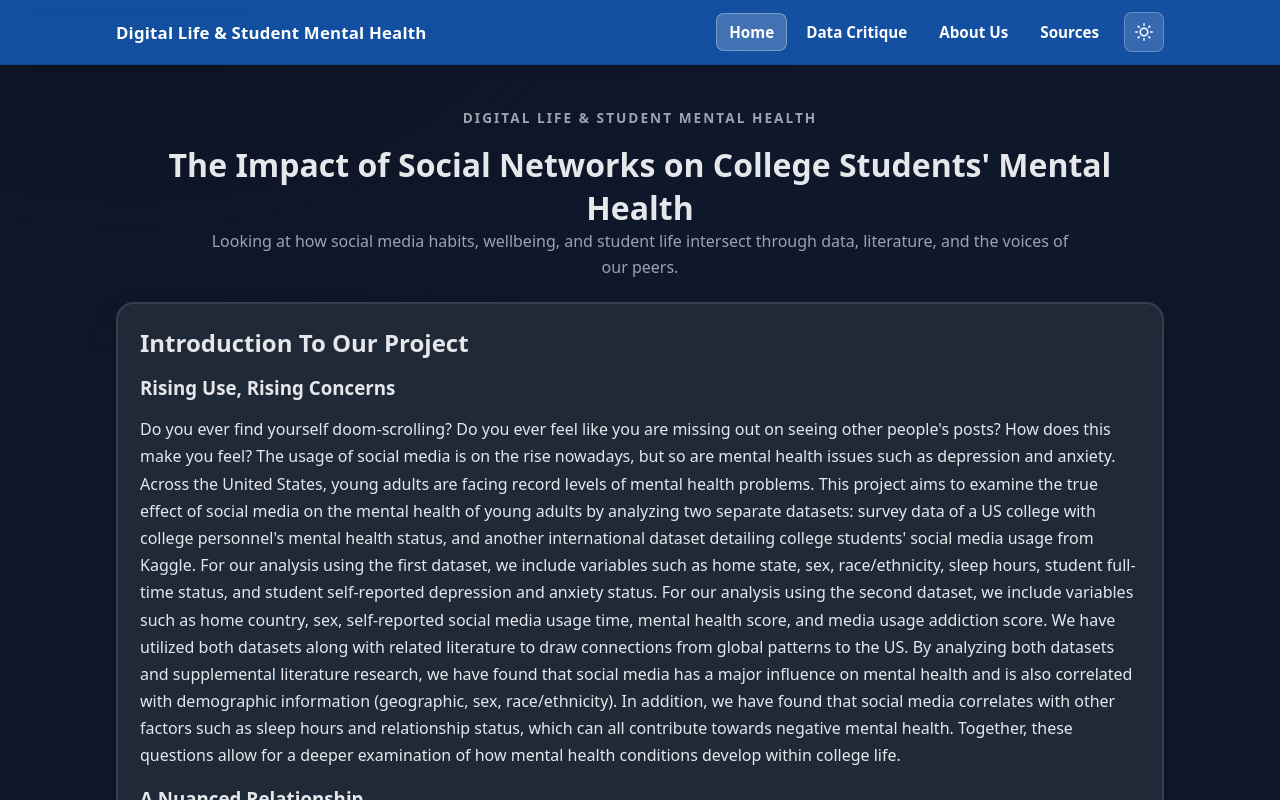
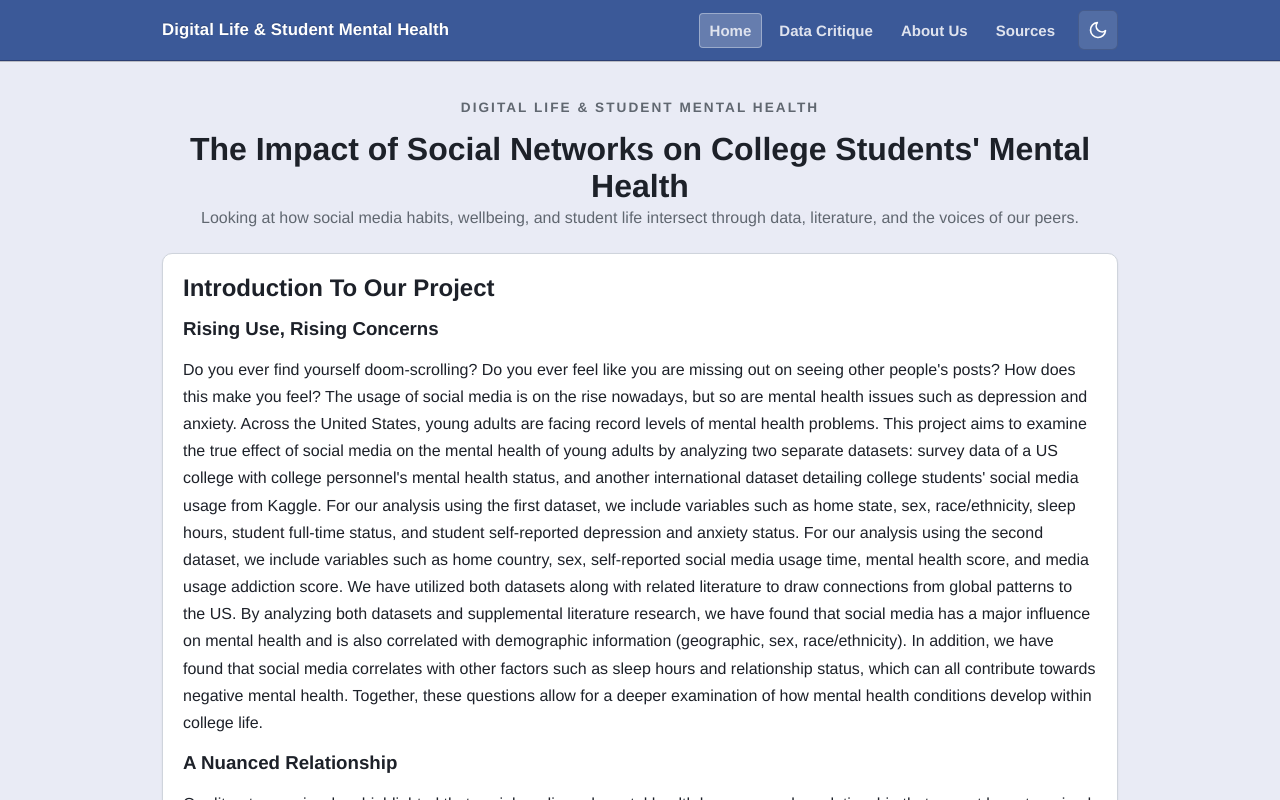
Before and after one commit to iamchrisescobar/digital_life_mental_health, a React (Vite) app: page / in a window 1280 px wide. Shown: the top 800 px of the page. Built offline with nearby package versions, Linux system fonts and the light colour scheme.

Commit message:
changing theme to look closer to old Facebook, added Jiahongs headshot

```diff
--- a/src/context/ThemeContext.jsx
+++ b/src/context/ThemeContext.jsx
@@ -10,7 +10,7 @@ export function ThemeProvider({ children }) {
   const [isDark, setIsDark] = useState(() => {
     // Check localStorage for saved preference
     const saved = localStorage.getItem('theme')
-    return saved ? saved === 'dark' : true // default to dark
+    return saved ? saved === 'dark' : false // default to light (classic feel)
   })
 
   useEffect(() => {
--- a/src/pages/AboutUs.jsx
+++ b/src/pages/AboutUs.jsx
@@ -96,7 +96,7 @@ export default function AboutUs() {
             name="Jiahong Chen"
             yearMajor="Second-year Statistics and Data Science"
             role="Data Visualization"
-            imgSrc="https://placehold.co/320x320/png?text=Headshot"
+            imgSrc="images/team/JiahongChen.jpg"
             linkedinUrl="https://www.linkedin.com/in/jiahong-chen-760139331/"
             email="jiahongchen13@g.ucla.edu"
           />
--- a/src/styles.css
+++ b/src/styles.css
@@ -1,34 +1,34 @@
-/* Dark theme (default) */
+/* Dark theme (classic deep blue) */
 :root[data-theme="dark"] {
-  --bg: #0f172a;      /* slate-900 */
-  --panel: #111827;   /* gray-900 */
-  --muted: #9ca3af;   /* gray-400 */
-  --text: #e5e7eb;    /* gray-200 */
-  --brand: #38bdf8;   /* sky-400 */
-  --card: #1f2937;    /* gray-800 */
-  --accent: #22d3ee;  /* cyan-400 */
-  --card-bg: linear-gradient(180deg, rgba(255,255,255,0.05), rgba(255,255,255,0.02));
-  --card-border: rgba(255,255,255,0.1);
-  --nav-bg: rgba(10, 13, 23, 0.65);
+  --bg: #0f1b3d;      /* deep navy */
+  --panel: #15244b;   /* darker panel */
+  --muted: #9aa6c8;   /* muted text */
+  --text: #e6ebf5;    /* light text */
+  --brand: #7aa0ff;   /* softer blue */
+  --card: #1c2c55;    /* dark card */
+  --accent: #a4b9ff;  /* accent highlight */
+  --card-bg: #1c2c55;
+  --card-border: rgba(255,255,255,0.15);
+  --nav-bg: #142652;
 }
 
-/* Light theme */
+/* Light theme (old Facebook-inspired) */
 :root[data-theme="light"] {
-  --bg: #f3f4f6;      /* gray-100 */
-  --panel: #ffffff;   /* white */
-  --muted: #6b7280;   /* gray-500 */
-  --text: #1f2937;    /* gray-800 */
-  --brand: #38bdf8;   /* sky-400 */
-  --card: #ffffff;    /* white */
-  --accent: #0ea5e9;  /* sky-500 */
-  --card-bg: linear-gradient(180deg, rgba(255,255,255,1), rgba(249,250,251,1));
-  --card-border: rgba(0,0,0,0.1);
-  --nav-bg: rgba(255, 255, 255, 0.95);
+  --bg: #e9ebf5;      /* classic FB gray */
+  --panel: #f5f6f7;   /* panel background */
+  --muted: #606770;   /* muted text */
+  --text: #1d2129;    /* primary text */
+  --brand: #3b5998;   /* FB blue */
+  --card: #ffffff;    /* white cards */
+  --accent: #2d4373;  /* darker blue for hover */
+  --card-bg: #ffffff;
+  --card-border: #cfd4dc;
+  --nav-bg: #3b5998;
 }
 
 /* Facebook blue for navbar (same in both themes) */
 :root {
-  --facebook-blue: #1877f2;
+  --facebook-blue: #3b5998;
 }
 
 * { box-sizing: border-box; }
@@ -36,7 +36,7 @@ html, body, #root { height: 100%; }
 
 body {
   margin: 0;
-  font-family: system-ui, -apple-system, Segoe UI, Roboto, Helvetica, Arial, "Apple Color Emoji", "Segoe UI Emoji";
+  font-family: "Helvetica Neue", Helvetica, Arial, sans-serif;
   background: var(--bg);
   color: var(--text);
   transition: background-color 0.3s ease, color 0.3s ease;
@@ -44,21 +44,21 @@ body {
 
 /* Light mode gradient background */
 :root[data-theme="light"] body {
-  background: linear-gradient(135deg, #f0f9ff 0%, #e0f2fe 50%, #f3f4f6 100%);
+  background: #e9ebf5;
 }
 
 /* Dark mode gradient background */
 :root[data-theme="dark"] body {
-  background: radial-gradient(1200px 800px at 10% -10%, #0b1324 0%, var(--bg) 60%);
+  background: #0f1b3d;
 }
 
 a { color: var(--brand); text-decoration: none; }
 a:hover { text-decoration: underline; }
 
 .container {
-  max-width: 1080px;
-  margin: 96px auto 64px;
-  padding: 0 16px;
+  max-width: 980px;
+  margin: 88px auto 60px;
+  padding: 0 12px;
 }
 
 .stack > * + * { margin-top: 1rem; }
@@ -72,27 +72,29 @@ a:hover { text-decoration: underline; }
 }
 
 .card {
-  background: var(--card-bg);
+  background: var(--card);
   border: 1px solid var(--card-border);
-  border-radius: 16px;
+  border-radius: 8px;
   padding: 16px 18px;
-  box-shadow: 0 10px 30px rgba(0,0,0,0.15);
-  transition: background 0.3s ease, border 0.3s ease;
+  box-shadow: 0 1px 0 rgba(0,0,0,0.08);
+  transition: background 0.2s ease, border 0.2s ease;
 }
 
 :root[data-theme="light"] .card {
-  box-shadow: 0 4px 20px rgba(0,0,0,0.08);
+  box-shadow: 0 1px 0 rgba(0,0,0,0.08);
 }
 
 .button {
   display: inline-block;
-  padding: 10px 14px;
-  border-radius: 10px;
-  background: var(--brand);
+  padding: 8px 12px;
+  border-radius: 4px;
+  background: linear-gradient(180deg, var(--brand), var(--accent));
   color: #fff;
   font-weight: 600;
+  border: 1px solid #2c3e71;
+  box-shadow: inset 0 1px 0 rgba(255,255,255,0.25);
 }
-.button:hover { opacity: 0.9; text-decoration: none; }
+.button:hover { opacity: 0.93; text-decoration: none; }
 
 /* Footer */
 .footer {
@@ -106,17 +108,16 @@ a:hover { text-decoration: underline; }
 .nav-wrapper {
   position: fixed;
   top: 0; left: 0; right: 0;
-  backdrop-filter: blur(12px);
-  background: rgba(24, 119, 242, 0.60); /* Translucent Facebook blue */
-  border-bottom: 1px solid rgba(0,0,0,0.1);
+  background: var(--nav-bg);
+  border-bottom: 1px solid #2c3e71;
   z-index: 1000;
-  box-shadow: 0 2px 8px rgba(0,0,0,0.1);
+  box-shadow: 0 1px 0 rgba(0,0,0,0.2);
 }
 
 .nav {
-  max-width: 1080px;
+  max-width: 980px;
   margin: 0 auto;
-  padding: 12px 16px;
+  padding: 10px 12px;
   display: flex;
   align-items: center;
   gap: 12px;
@@ -131,11 +132,12 @@ a:hover { text-decoration: underline; }
 .brand-link {
   font-weight: 700;
   color: #ffffff;
-  letter-spacing: 0.2px;
+  letter-spacing: 0.1px;
   white-space: nowrap;
   font-size: 1.05rem; /* Slightly smaller */
   overflow: hidden;
   text-overflow: ellipsis;
+  text-shadow: 0 -1px 0 rgba(0,0,0,0.2);
 }
 .brand-link:hover { color: #e8f4ff; text-decoration: none; }
 
@@ -149,31 +151,31 @@ a:hover { text-decoration: underline; }
 }
 .links li a {
   display: inline-block;
-  padding: 8px 12px;
-  border-radius: 8px;
-  color: #ffffff;
+  padding: 8px 10px;
+  border-radius: 4px;
+  color: #dfe3ee;
   background: transparent;
   border: 1px solid transparent;
   font-weight: 600;
-  transition: all 0.2s ease;
+  transition: all 0.15s ease;
   white-space: nowrap; /* Prevent text wrapping */
-  font-size: 0.95rem; /* Slightly smaller for better fit */
+  font-size: 0.94rem; /* Slightly smaller for better fit */
 }
 .links li a:hover {
-  background: rgba(255,255,255,0.15);
+  background: rgba(255,255,255,0.18);
   text-decoration: none;
 }
 .links li a.active {
-  border-color: rgba(255,255,255,0.3);
-  background: rgba(255,255,255,0.2);
+  border-color: rgba(255,255,255,0.35);
+  background: rgba(255,255,255,0.22);
 }
 
 /* Theme Toggle Button */
 .theme-toggle {
-  background: rgba(255,255,255,0.15);
-  border: 1px solid rgba(255,255,255,0.25);
-  border-radius: 8px;
-  padding: 8px 10px;
+  background: rgba(255,255,255,0.12);
+  border: 1px solid rgba(0,0,0,0.15);
+  border-radius: 6px;
+  padding: 8px 9px;
   cursor: pointer;
   color: #ffffff;
   display: flex;
@@ -186,7 +188,7 @@ a:hover { text-decoration: underline; }
 }
 
 .theme-toggle:hover {
-  background: rgba(255,255,255,0.25);
+  background: rgba(255,255,255,0.2);
   transform: translateY(-1px);
 }
 
@@ -196,10 +198,10 @@ a:hover { text-decoration: underline; }
 
 /* Hamburger */
 .hamburger {
-  background: rgba(255,255,255,0.15);
-  border: 1px solid rgba(255,255,255,0.25);
-  border-radius: 8px;
-  padding: 8px 10px;
+  background: rgba(255,255,255,0.12);
+  border: 1px solid rgba(0,0,0,0.18);
+  border-radius: 6px;
+  padding: 7px 9px;
   cursor: pointer;
   flex-shrink: 0; /* Don't shrink */
 }
@@ -280,21 +282,21 @@ h3 { margin: 0 0 6px; }
   align-items: center;
   text-align: center;
   padding: 24px 20px;
-  background: var(--card-bg);
-  border: 2px solid var(--card-border);
-  border-radius: 16px;
-  transition: transform 0.3s ease, box-shadow 0.3s ease, border-color 0.3s ease;
-  box-shadow: 0 4px 20px rgba(0,0,0,0.15);
+  background: var(--card);
+  border: 1px solid var(--card-border);
+  border-radius: 10px;
+  transition: transform 0.2s ease, box-shadow 0.2s ease, border-color 0.2s ease;
+  box-shadow: 0 1px 2px rgba(0,0,0,0.08);
 }
 
 :root[data-theme="light"] .team-card {
-  box-shadow: 0 2px 12px rgba(0,0,0,0.08);
+  box-shadow: 0 1px 2px rgba(0,0,0,0.08);
 }
 
 .team-card:hover {
-  transform: translateY(-8px) scale(1.02);
-  border-color: rgba(56, 189, 248, 0.4);
-  box-shadow: 0 12px 40px rgba(56, 189, 248, 0.15), 0 0 0 1px rgba(56, 189, 248, 0.1);
+  transform: translateY(-4px);
+  border-color: rgba(59, 89, 152, 0.5);
+  box-shadow: 0 6px 16px rgba(59, 89, 152, 0.15), 0 0 0 1px rgba(59, 89, 152, 0.08);
 }
 
 .team-avatar {
@@ -410,14 +412,14 @@ h3 { margin: 0 0 6px; }
 
 .home-card {
   background: var(--card);
-  border-radius: 18px;
-  border: 2px solid var(--card-border);
-  padding: 22px 22px;
-  box-shadow: 0 12px 30px rgba(0,0,0,0.12);
+  border-radius: 10px;
+  border: 1px solid var(--card-border);
+  padding: 20px 20px;
+  box-shadow: 0 1px 2px rgba(0,0,0,0.07);
 }
 
 :root[data-theme="light"] .home-card {
-  box-shadow: 0 10px 26px rgba(0,0,0,0.06);
+  box-shadow: 0 1px 2px rgba(0,0,0,0.08);
 }
 
 .home-card h2 {
@@ -482,7 +484,7 @@ h3 { margin: 0 0 6px; }
   border: 2px solid var(--card-border);
   background: var(--card);
   color: var(--text);
-  border-radius: 12px;
+  border-radius: 6px;
   width: 44px;
   height: 44px;
   font-size: 1.4rem;
@@ -498,13 +500,14 @@ h3 { margin: 0 0 6px; }
 .slide {
   position: relative;
   min-height: 240px;
-  border-radius: 16px;
+  border-radius: 8px;
   overflow: hidden;
   background-size: cover;
   background-position: center;
   display: flex;
   align-items: flex-end;
-  box-shadow: inset 0 -80px 120px rgba(0,0,0,0.2);
+  border: 1px solid var(--card-border);
+  box-shadow: inset 0 -60px 100px rgba(0,0,0,0.18);
 }
 
 .slide-content {
```
Also changed, not shown: public/images/team/JiahongChen.jpg (added), 5 other files (tests, documents, lock files or other folders).
